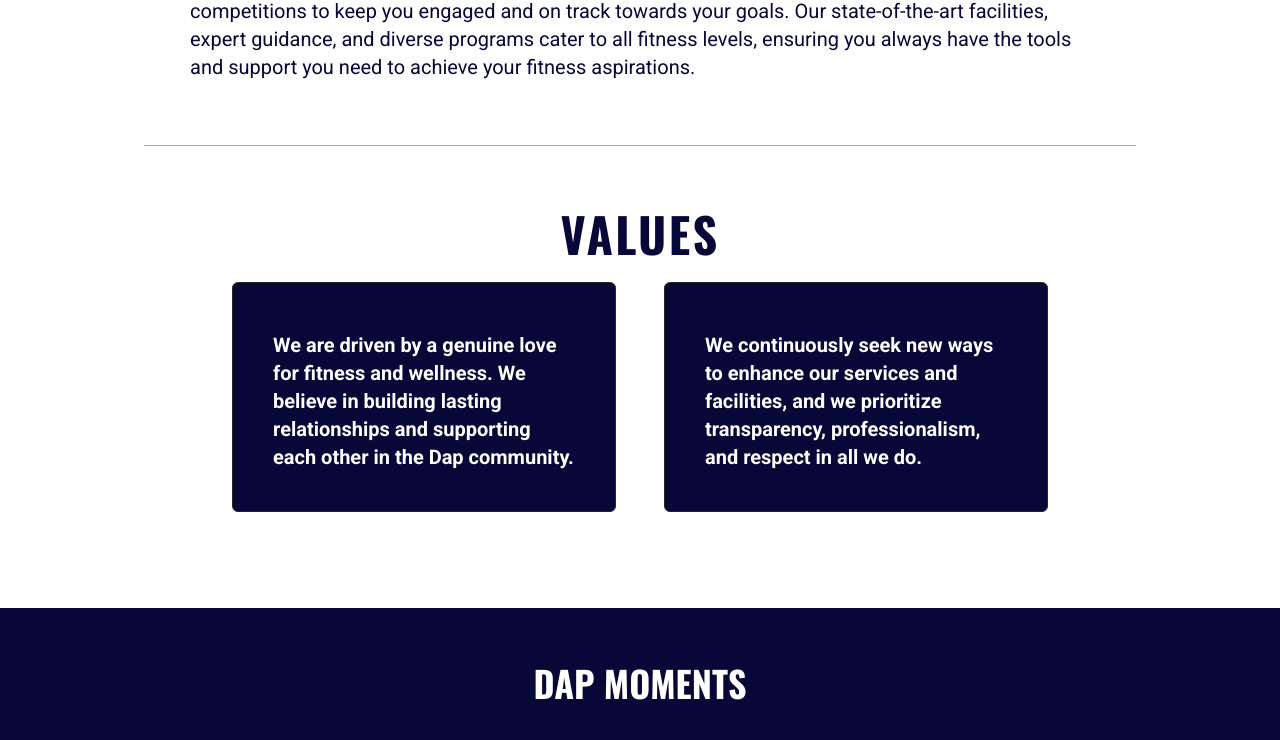
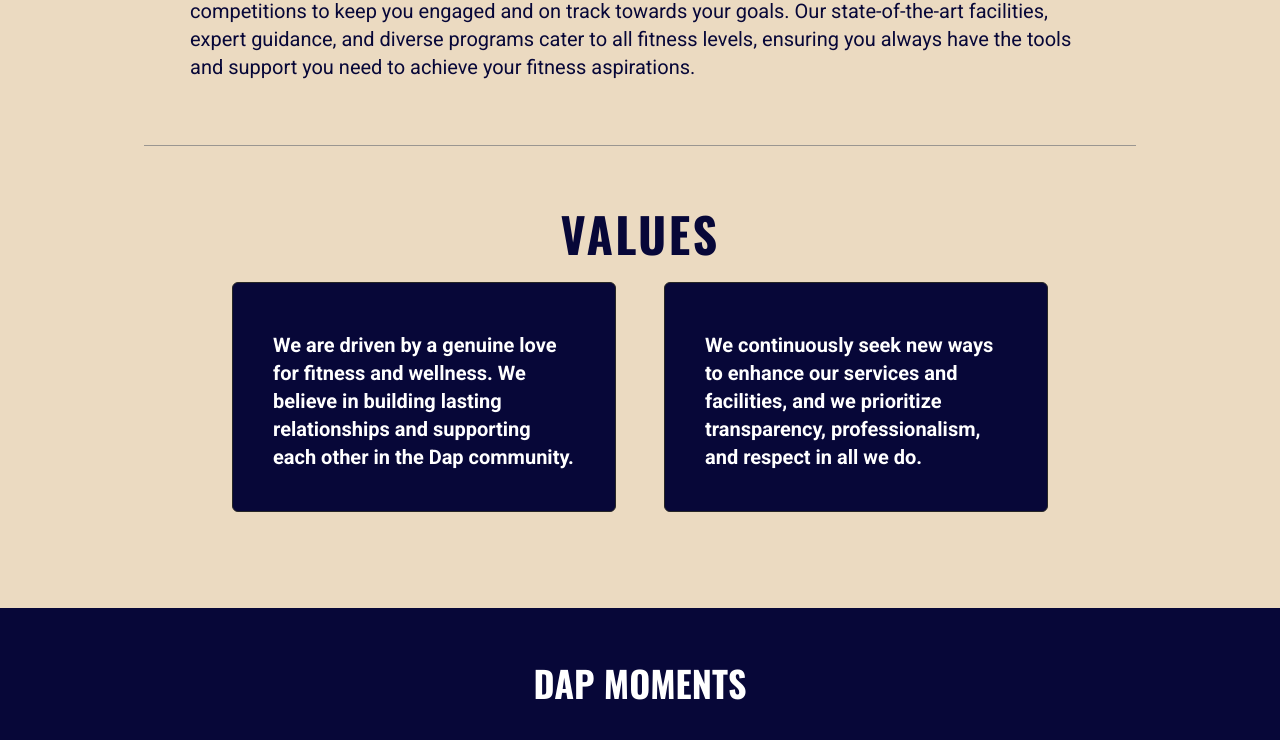
Before and after one commit to harshavarthanep/DatteTech, a Next.js app: page / in a window 1280 px wide. Shown: the part 2448-3188 px from the top of the page. Built offline with nearby package versions, Linux system fonts and the light colour scheme.

Commit message:
Update WhyDap.tsx

```diff
--- a/components/WhyDap.tsx
+++ b/components/WhyDap.tsx
@@ -8,7 +8,7 @@ const WhyDap = () => {
   return (
     <section
       id="whyDap"
-      className="relative lg:py-24 py-12 overflow-hidden"
+      className="relative lg:py-24 py-12 overflow-hidden bg-accent3"
     >
       {/* Background Accent */}
       <div className="absolute inset-0 bg-noise opacity-10"></div>
@@ -45,7 +45,7 @@ const WhyDap = () => {
         <div className="w-full h-[1px] bg-gray-600 opacity-50 my-12 lg:my-16"></div>
 
         {/* VALUES Section */}
-        <div className="flex flex-col items-center gap-6">
+        <div className="flex flex-col items-center gap-6 bg-accent3">
           <motion.h2
             variants={fadeIn("up", 0.8)}
             initial="hidden"
```
